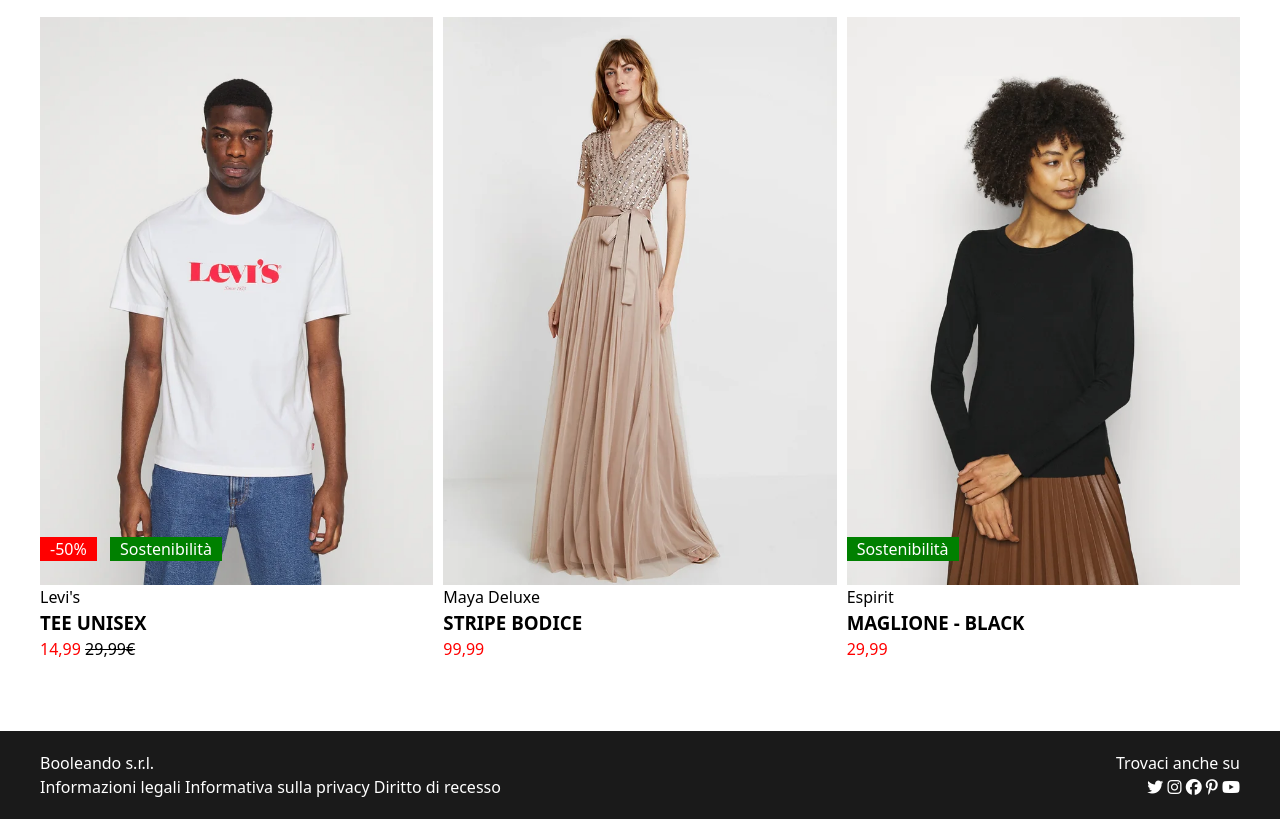
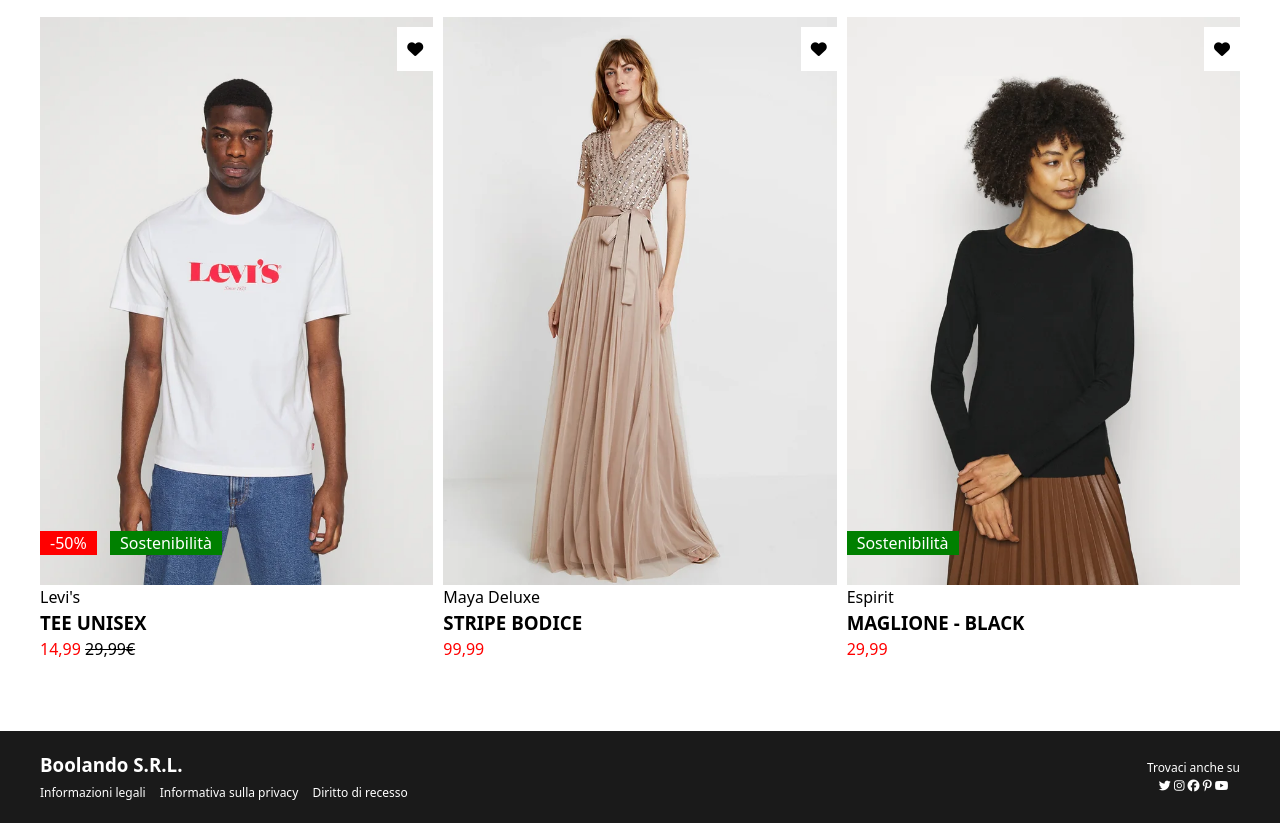
Before and after one commit to michelelongo97/html-css-boolando, a plain HTML site: page index.html in a window 1280 px wide. Shown: the part 760-1583 px from the top of the page. Drawn offline with Linux system fonts and the light colour scheme.

Commit message:
fix: footer

```diff
--- a/css/style.css
+++ b/css/style.css
@@ -101,7 +101,7 @@
     background-color: red;
     position: absolute;
     left: 0px;
-    bottom: 100px;
+    bottom: 30px;
     color: white;
     padding: 0px 10px;
 }
@@ -110,7 +110,7 @@
     background-color: green;
     position: absolute;
     left: 70px;
-    bottom: 100px;
+    bottom: 30px;
     color: white;
     padding: 0px 10px;
 }
@@ -140,18 +140,23 @@
     display: none;
 }
 
-.default{
-
+.heart{
+    position: absolute;
+    top: 10px;
+    right: 0;
+    background-color: white;
+    padding: 10px;
 }
 
-.hover{
-
+.heart:hover{
+    color: red;
 }
 
 /*footer*/
 
 footer{
     background-color: #1a1a1a;
+    color: white;
 
 }
 
@@ -159,22 +164,20 @@
     display: flex;
     align-items: center;
     padding: 20px 0;
-}
-
-.credits{
-    color: white;
-    text-align: left;
-    width: 50%;
+    justify-content: space-between;
 }
 
 .social{
-    color:white;
-    text-align: right;
-    width: 50%;
+    text-align: center;
 }
 
 .credits > a{
-    color: white;
-    margin-bottom: 50px;
+    color: inherit;
     text-decoration: none;
+    padding-right: 10px;
+    font-size: 12px;
 }
+
+footer p{
+    font-size: 12px;
+}
--- a/index.html
+++ b/index.html
@@ -37,9 +37,13 @@
                 <div class="product-image">
                     <img class="default" src="./img/1.webp" src="img1">
                     <img class="hover" src="./img/1b.webp" src="img1b">
+                    <div class="heart">
+                        <i class="fa-solid fa-heart"></i>
                     </div>
                     <div class="discount">-50%</div>
                     <div class="type">Sostenibilità</div>
+
+                </div>
                 <div>
                     <p>Levi's</p>
                     <h3>RELAXED FIT TEE UNISEX</h3>
@@ -52,8 +56,11 @@
                 <div class="product-image">
                     <img class="default" src="./img/2.webp" src="img2">
                     <img class="hover" src="./img/2b.webp" src="img2b">
+                    <div class="heart">
+                        <i class="fa-solid fa-heart"></i>
                     </div>
                     <div class="discount">-30%</div>
+                </div>
                 <div>
                     <p>Guess</p>
                     <h3>ROSES TEE</h3>
@@ -65,8 +72,11 @@
                 <div class="product-image">
                     <img class="default" src="./img/3.webp" src="img3">
                     <img class="hover" src="./img/3b.webp" src="img3b">
+                    <div class="heart">
+                        <i class="fa-solid fa-heart"></i>
                     </div>
                     <div class="discount">-30%</div>
+                </div>
                 <div>
                     <p>Come Zucchero Filato</p>
                     <h3>VOGLIA DI COLORI PASTELLO</h3>
@@ -81,9 +91,12 @@
                 <div class="product-image">
                     <img class="default" src="./img/4.webp" src="img4">
                     <img class="hover" src="./img/4b.webp" src="img4b">
+                    <div class="heart">
+                        <i class="fa-solid fa-heart"></i>
                     </div>
                     <div class="discount">-50%</div>
                     <div class="type">Sostenibilità</div>
+                </div>
                 <div>
                     <p>Levi's</p>
                     <h3>TEE UNISEX</h3>
@@ -96,6 +109,9 @@
                 <div class="product-image">
                     <img class="default" src="./img/5.webp" src="img5">
                     <img class="hover" src="./img/5b.webp" src="img5b">
+                    <div class="heart">
+                        <i class="fa-solid fa-heart"></i>
+                    </div>
                 </div>
                 <div>
                     <p>Maya Deluxe</p>
@@ -108,8 +124,11 @@
                 <div class="product-image">
                     <img class="default" src="./img/6.webp" src="img6">
                     <img class="hover" src="./img/6b.webp" src="img6b">
+                    <div class="heart">
+                        <i class="fa-solid fa-heart"></i>
                     </div>
                     <div class="type" id="last-type">Sostenibilità</div>
+                </div>
                 <div>
                     <p>Espirit</p>
                     <h3>MAGLIONE - BLACK</h3>
@@ -123,7 +142,7 @@
     <footer>
         <div class="container">
             <div class="credits">
-                <p>Booleando s.r.l.</p>
+                <h3>Boolando S.R.L.</h3>
                 <a href="x">Informazioni legali</a> <a href="x">Informativa sulla privacy</a> <a href="x">Diritto di recesso</a>
             </div>
             <div class="social">
```
Lines whose indentation alone changed are shown as unchanged.
